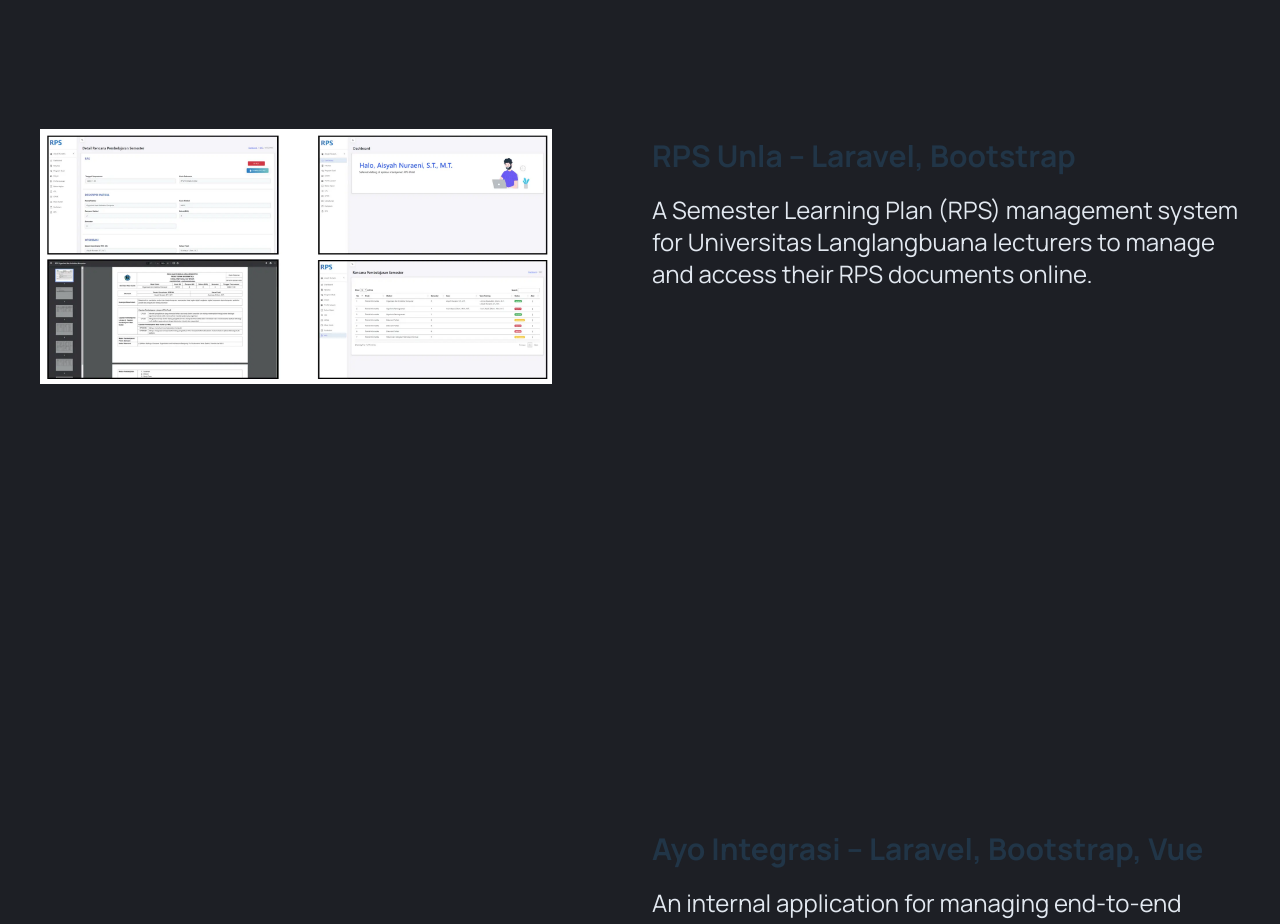
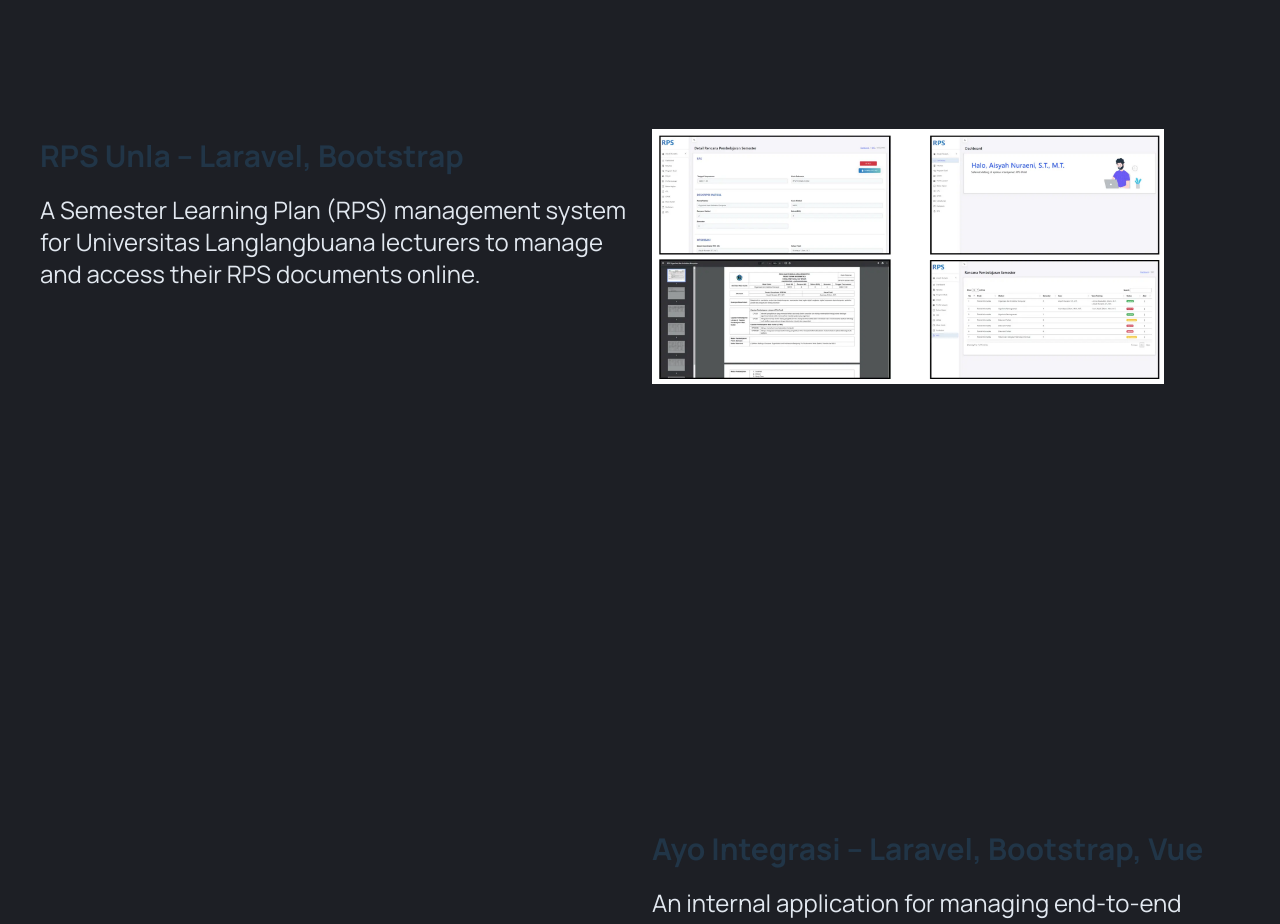
Before and after one commit to SulthonAuliya/sulthonaul, a React (Vite) app: page / in a window 1280 px wide. Shown: the part 1920-2844 px from the top of the page. Built offline with nearby package versions, Linux system fonts and the light colour scheme.

Commit message:
fix : ordering change

```diff
--- a/src/sections/Portfolio.tsx
+++ b/src/sections/Portfolio.tsx
@@ -11,13 +11,14 @@
 
     return useTransform(value, [0, 1], [-distance, distance])
 }
+type Order = 1 | 2
 
 type ImageProps = {
   src: string
   title: string
   desc: string
-  order1: number
-  order2: number
+  order1: Order
+  order2: Order
 }
 
 function Image({ src, title, desc, order1, order2 }: ImageProps) {
@@ -29,6 +30,10 @@
   })
 
   const y = useParallax(scrollYProgress, 200)
+  const orderMap = {
+    1: "md:order-1",
+    2: "md:order-2",
+  }
 
 
   return (
@@ -51,7 +56,7 @@
         transition={{ duration: 0.7 }}
         src={src}
         alt={title}
-        className={`w-full max-w-lg order-1 md:order-${order1}`}
+        className={`w-full max-w-lg order-1 ${orderMap[order1]}`}
     />
 
     <motion.div
@@ -59,7 +64,7 @@
         whileInView={{ opacity: 1 }}
         transition={{ duration: 0.7 }}
         style={{ y: window.innerWidth < 768 ? 0 : y }}
-        className={`order-2 md:order-${order2}`}
+        className={`order-2 ${orderMap[order2]}`}
     >
         <h2 className="text-2xl md:text-3xl font-bold text-center md:text-left">
         {title}
```
